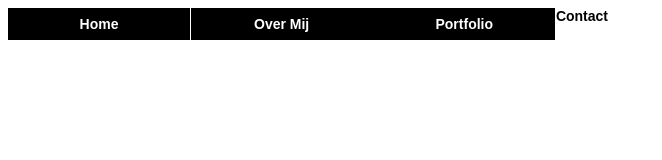
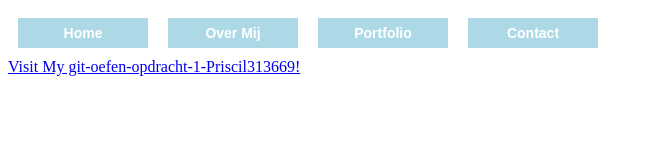
Before and after one commit to ROC-van-Amsterdam-College-Amstelland/git-oefen-opdracht-1-Priscil313669, a plain HTML site: page index.html in a window 1280 px wide. Shown: the whole page, without its empty margins (0-662 px from the left). Drawn offline with Linux system fonts and the light colour scheme.

Commit message:
Link naar github

```diff
--- a/CSS/style.css
+++ b/CSS/style.css
@@ -8,12 +8,12 @@
     font-family: arial;
 }
 
-#menuItem_1, #menuItem_2, #menuItem_3 {
+#menuItem_1, #menuItem_2, #menuItem_3, #menuItem_4 {
     height: 30px;
     width: 180px;
-    border: 1px solid black;
+    border: 10px solid white;
     text-align: center;
     line-height: 30px;
-    background-color: black;
+    background-color: lightblue;
     color: white;
 }
--- a/index.html
+++ b/index.html
@@ -17,6 +17,8 @@
             <div id="menuItem_4" class="flex-item">Contact</div>
         </nav>
 
+        <a href="https://github.com/ROC-van-Amsterdam-College-Amstelland/git-oefen-opdracht-1-Priscil313669/commits/master">Visit My git-oefen-opdracht-1-Priscil313669!</a>
+
         <main>
 
 
```
Also changed, not shown: images/wide.jpg (added).
